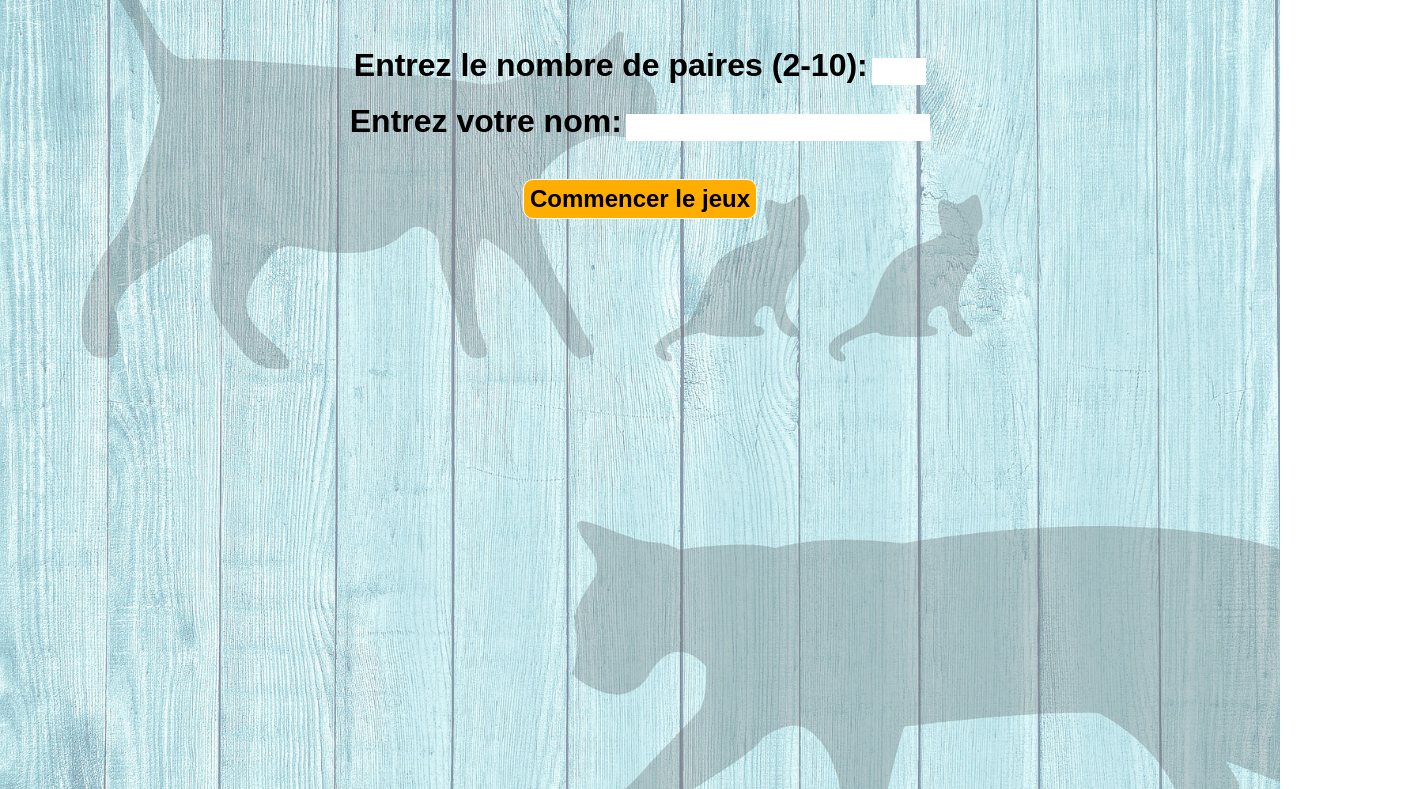
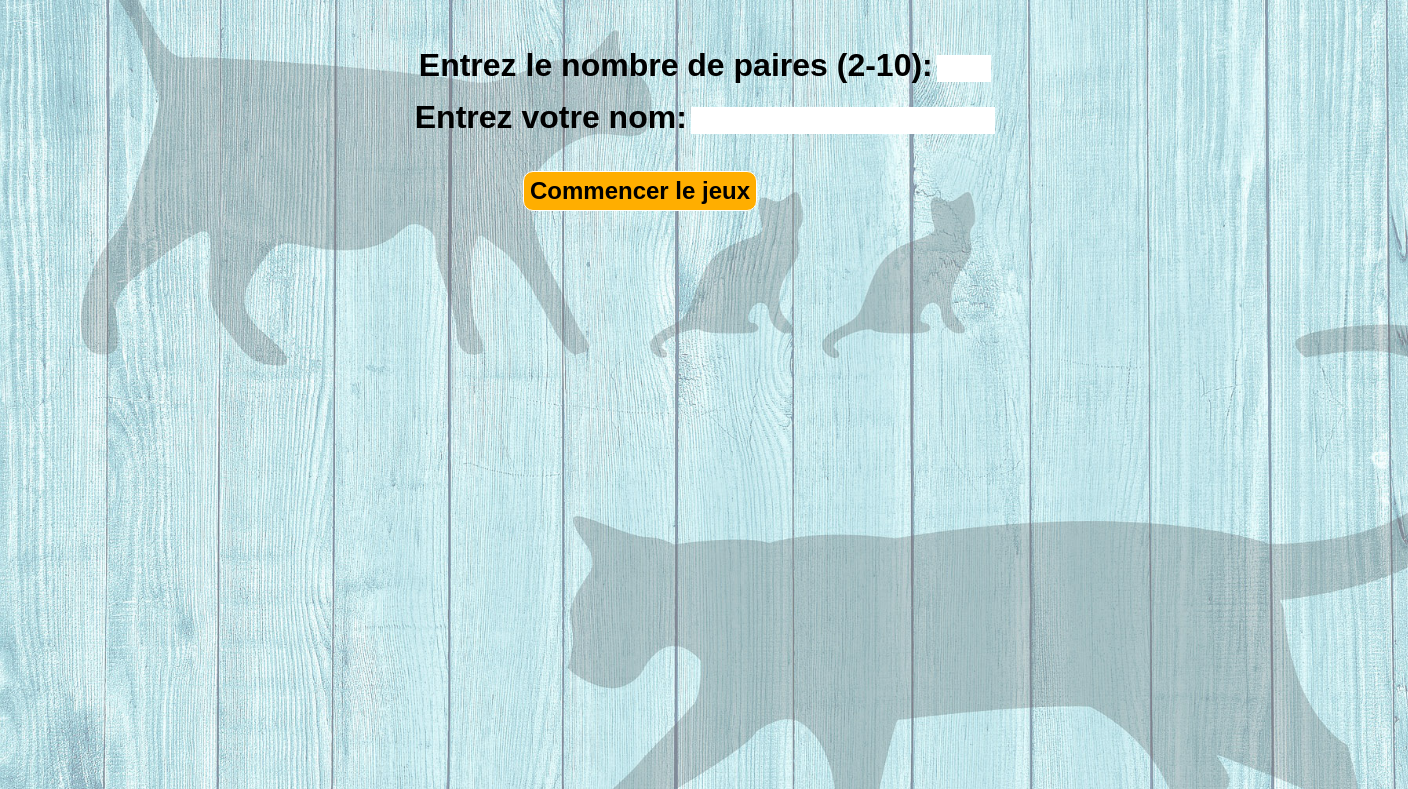
Before and after one commit to pri-carvalho/TP3-jeux-de-memoire, a plain HTML site: page index.html in a window 1280 px wide. Shown: the part 113-902 px from the top of the page, 1408 px wide, since content can reach past the window. Drawn offline with Linux system fonts and the light colour scheme.

Commit message:
Correction de style et indentation

```diff
--- a/index.html
+++ b/index.html
@@ -20,12 +20,14 @@
       <div id="form">
      <!-- The form that will be used to get the number of pairs and the name of the player. -->
         <form id="forme-du-jeu">
-          <label for="pairs">Entrez le nombre de paires (2-10):</label>
+          <div class="formulaire">
+            <label for="pairs">Entrez le nombre de paires (2-10):</label>
           <input type="number" id="pairs" name="pairs" step="1">
-          <br><br>
+        </div>
+        <div class="formulaire">
           <label for="nom">Entrez votre nom:</label>
           <input type="text" id="name" name="name">
-          <br><br>
+        </div>
           <button type="submit">Commencer le jeux</button>
         </form>
       </div>
--- a/script.js
+++ b/script.js
@@ -3,7 +3,9 @@
 /***************************************************************** */
 
 
-/* The above code is declaring variables and assigning values to them. */
+
+/* The above code is creating a form that allows the user to input the number of pairs they want to
+play with and their name. The code is also validating the input. */
 const form = document.getElementById('form');
 const errorMessage = document.querySelector('#errorMessage');
 const minuterie = document.getElementById('minuterie');
--- a/style.css
+++ b/style.css
@@ -1,5 +1,4 @@
 * {
-
     text-align: center;
   }
 
@@ -8,7 +7,6 @@
     font-weight: bold;
     background-image: url(./image/background.jpg);
     background-size: cover;
-
   }
 
   h1{
@@ -20,28 +18,32 @@
   #forme-du-jeu{
     margin: 50px auto;
     width: 600px;
+  }
 
-
+  .formulaire{
+    margin: 15px;
+    width: 700px;
   }
 
   #forme-du-jeu input{
     border: 0cm white;
     height: 25px;
-
   }
 
   #forme-du-jeu label{
     font-size: 2rem;
-
   }
 
  #name{
   width: 300px;
+  height: 30px;
+  font-size: 1.5rem;
  }
 
  #pairs{
     width: 50px;
-
+    height: 30px;
+    font-size: 1.5rem;
  }
 
   button {
@@ -61,7 +63,7 @@
     margin: 50px auto;
     display: flex;
     flex-wrap: wrap;
-    width: 100%;
+    width: 1400px;
     height: 600px;
   }
 
@@ -97,9 +99,11 @@
   .carteFront {
     transform: rotateY(180deg);
   }
+
   #errorMessage {
     color: red;
     font-weight: bold;
+    font-size: 2rem;
   }
 
   #minuterie {
```
Lines whose indentation alone changed are shown as unchanged.
